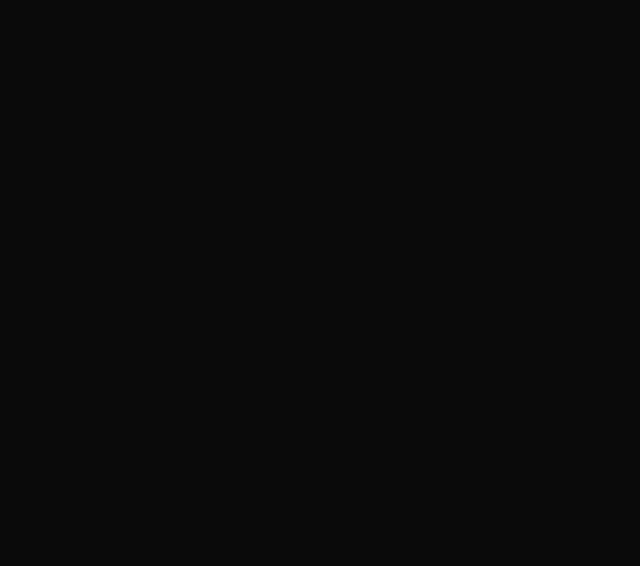
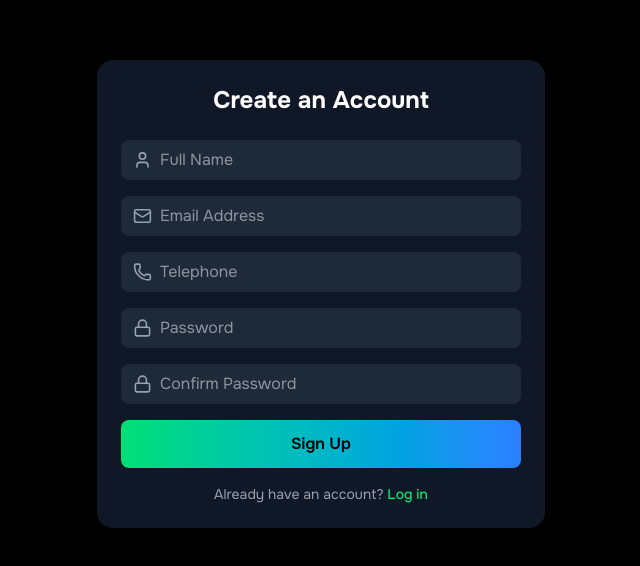
Before and after one commit to Yemipidan-org/rale_tale_frontend, a React (Vite) app: page /signup in a window 1280 px wide. Before the commit this address had no page. Shown: the part 106-672 px from the top of the page, without its empty margins (319-959 px from the left). Built offline with nearby package versions, Linux system fonts and the light colour scheme.

Commit message:
login page and sign up page added

```diff
--- a/src/App.css
+++ b/src/App.css
@@ -1,3 +1,9 @@
 #root {
   background-color: #0A0A0A;
 }
+
+
+input:-webkit-autofill {
+  -webkit-box-shadow: 0 0 0px 1000px #1F2937 inset; /* Tailwind bg-gray-900 */
+  -webkit-text-fill-color: rgb(255 255 255); /* Tailwind text-white */
+}
--- a/src/App.jsx
+++ b/src/App.jsx
@@ -7,6 +7,8 @@
 import Home from "./pages/Home/home";
 import ListingPage from "./pages/searchResultPage/page";
 import VirtualInspection from "./pages/virtualInspection/page";
+import Login from "./pages/login/page";
+import Register from "./pages/signup/page";
 
 
 function App() {
@@ -21,6 +23,9 @@
           <Route path="/searchResult" element={<ListingPage />} />
           <Route path="/vi" element={<VirtualInspection />} />
         </Route>
+
+        <Route path="/login" element={<Login />} />
+        <Route path="/signup" element={<Register />} />
       </Routes>
     </BrowserRouter>
   );
--- a/src/components/navbar.jsx
+++ b/src/components/navbar.jsx
@@ -43,12 +43,12 @@
 
           {/* Desktop Buttons */}
           <div className="hidden md:flex space-x-4">
-            <button className="border border-[#00FF94] rounded-md px-5 py-1 hover:bg-[#00FF94] hover:text-black transition">
+            <Link to={"/login"} className="border border-[#00FF94] rounded-md px-5 py-1 hover:bg-[#00FF94] hover:text-black transition">
               Login
-            </button>
-            <button className="bg-[#00FF94] rounded-md px-5 py-1 text-black hover:bg-transparent border border-[#00FF94] hover:text-white transition">
+            </Link>
+            <Link to={"/signup"} className="bg-[#00FF94] rounded-md px-5 py-1 text-black hover:bg-transparent border border-[#00FF94] hover:text-white transition">
               Sign Up
-            </button>
+            </Link>
           </div>
 
           {/* Mobile Hamburger */}
--- /dev/null
+++ b/src/pages/login/page.jsx
@@ -0,0 +1,76 @@
+"use client";
+import { Mail, Lock } from "lucide-react";
+import { useState } from "react";
+import { Link } from "react-router-dom";
+// import Link from "next/link";
+
+export default function Login() {
+  const [formData, setFormData] = useState({
+    email: "",
+    password: "",
+  });
+
+  const handleChange = (e) => {
+    setFormData({ ...formData, [e.target.name]: e.target.value });
+  };
+
+  const handleSubmit = (e) => {
+    e.preventDefault();
+    console.log("Login Data:", formData);
+  };
+
+  return (
+    <div className="min-h-screen bg-black flex items-center justify-center p-4">
+      <div className="w-full max-w-md bg-gray-900 p-6 rounded-2xl shadow-lg">
+        <h2 className="text-2xl font-bold text-white mb-6 text-center">
+          Login
+        </h2>
+
+        <form onSubmit={handleSubmit} className="space-y-4">
+          {/* Email */}
+          <div className="flex items-center bg-gray-800 rounded-lg px-3">
+            <Mail className="w-5 h-5 text-gray-400" />
+            <input
+              type="email"
+              name="email"
+              placeholder="Email Address"
+              value={formData.email}
+              onChange={handleChange}
+              className="w-full bg-transparent outline-none px-2 py-2 text-white"
+              required
+            />
+          </div>
+
+          {/* Password */}
+          <div className="flex items-center bg-gray-800 rounded-lg px-3">
+            <Lock className="w-5 h-5 text-gray-400" />
+            <input
+              type="password"
+              name="password"
+              placeholder="Password"
+              value={formData.password}
+              onChange={handleChange}
+              className="w-full bg-transparent outline-none px-2 py-2 text-white"
+              required
+            />
+          </div>
+
+          {/* Submit */}
+          <button
+            type="submit"
+            className="w-full py-3 bg-gradient-to-r from-green-400 to-blue-500 rounded-lg font-semibold text-black"
+          >
+            Log In
+          </button>
+        </form>
+
+        <div className="text-center mt-4 text-sm text-gray-400">
+          Don't have an account?{" "}
+          <Link to="/signup" className="text-green-400 font-medium">
+            Sign up
+          </Link>
+        </div>
+      </div>
+    </div>
+  );
+}
--- /dev/null
+++ b/src/pages/signup/page.jsx
@@ -0,0 +1,121 @@
+"use client";
+import { Mail, Lock, User, Phone } from "lucide-react";
+import { useState } from "react";
+import { Link } from "react-router-dom";
+// import Link from "next/link";
+
+export default function Register() {
+  const [formData, setFormData] = useState({
+    fullName: "",
+    email: "",
+    telephone: "",
+    password: "",
+    confirmPassword: "",
+  });
+
+  const handleChange = (e) => {
+    setFormData({ ...formData, [e.target.name]: e.target.value });
+  };
+
+  const handleSubmit = (e) => {
+    e.preventDefault();
+    console.log("Register Data:", formData);
+  };
+
+  return (
+    <div className="min-h-screen bg-black flex items-center justify-center p-4">
+      <div className="w-full max-w-md bg-gray-900 p-6 rounded-2xl shadow-lg">
+        <h2 className="text-2xl font-bold text-white mb-6 text-center">
+          Create an Account
+        </h2>
+
+        <form onSubmit={handleSubmit} className="space-y-4">
+          {/* Full Name */}
+          <div className="flex items-center bg-gray-800 rounded-lg px-3">
+            <User className="w-5 h-5 text-gray-400" />
+            <input
+              type="text"
+              name="fullName"
+              placeholder="Full Name"
+              value={formData.fullName}
+              onChange={handleChange}
+              className="w-full bg-transparent outline-none px-2 py-2 text-white"
+              required
+            />
+          </div>
+
+          {/* Email */}
+          <div className="flex items-center bg-gray-800 rounded-lg px-3">
+            <Mail className="w-5 h-5 text-gray-400" />
+            <input
+              type="email"
+              name="email"
+              placeholder="Email Address"
+              value={formData.email}
+              onChange={handleChange}
+              className="w-full bg-transparent outline-none px-2 py-2 text-white"
+              required
+            />
+          </div>
+
+          {/* Telephone */}
+          <div className="flex items-center bg-gray-800 rounded-lg px-3">
+            <Phone className="w-5 h-5 text-gray-400" />
+            <input
+              type="tel"
+              name="telephone"
+              placeholder="Telephone"
+              value={formData.telephone}
+              onChange={handleChange}
+              className="w-full bg-transparent outline-none px-2 py-2 text-white"
+              required
+            />
+          </div>
+
+          {/* Password */}
+          <div className="flex items-center bg-gray-800 rounded-lg px-3">
+            <Lock className="w-5 h-5 text-gray-400" />
+            <input
+              type="password"
+              name="password"
+              placeholder="Password"
+              value={formData.password}
+              onChange={handleChange}
+              className="w-full bg-transparent outline-none px-2 py-2 text-white"
+              required
+            />
+          </div>
+
+          {/* Confirm Password */}
+          <div className="flex items-center bg-gray-800 rounded-lg px-3">
+            <Lock className="w-5 h-5 text-gray-400" />
+            <input
+              type="password"
+              name="confirmPassword"
+              placeholder="Confirm Password"
+              value={formData.confirmPassword}
+              onChange={handleChange}
+              className="w-full bg-transparent outline-none px-2 py-2 text-white"
+              required
+            />
+          </div>
+
+          {/* Submit */}
+          <button
+            type="submit"
+            className="w-full py-3 bg-gradient-to-r from-green-400 to-blue-500 rounded-lg font-semibold text-black"
+          >
+            Sign Up
+          </button>
+        </form>
+
+        <div className="text-center mt-4 text-sm text-gray-400">
+          Already have an account?{" "}
+          <Link to="/login" className="text-green-400 font-medium">
+            Log in
+          </Link>
+        </div>
+      </div>
+    </div>
+  );
+}
```
